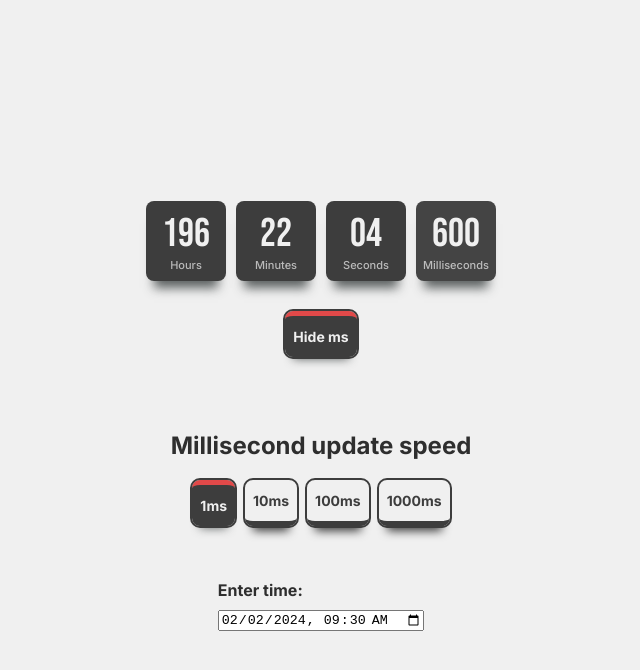
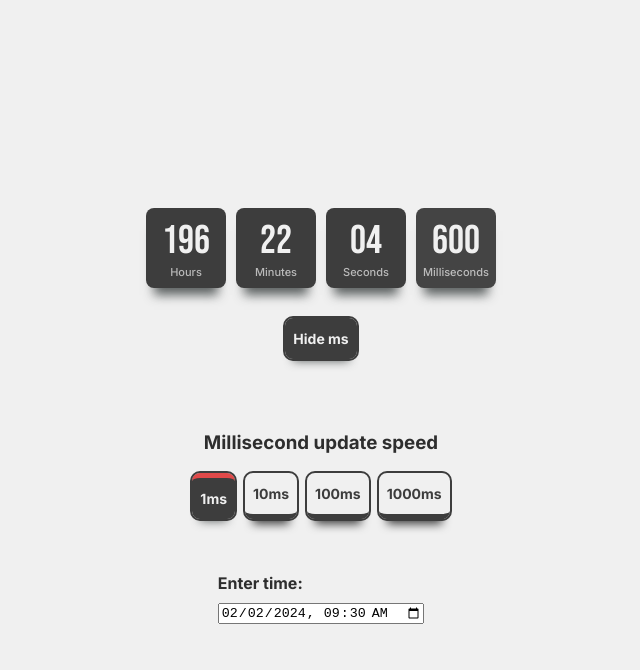
Before and after one commit to adithya-s-sekhar/countdown, a React (Vite) app: page / in a window 1280 px wide. Both pictures are taken after a click on the button "Show ms". Shown: the top 670 px of the page, without its empty margins (319-959 px from the left). Built offline with nearby package versions, Linux system fonts and the light colour scheme.

Commit message:
flair: 5/x

```diff
--- a/src/components/Button/Button.css
+++ b/src/components/Button/Button.css
@@ -12,6 +12,7 @@
 .button.disabled {
   background-color: var(--button-disabled-background-color);
   color: var(--button-disabled-font-color);
+  animation: buttonOff .2s ease-out;
   box-shadow: 0 13px 10px -8px rgba(0, 0, 0, 0.75);
   border-bottom: 5px solid var(--button-enabled-background-color);
 }
@@ -19,21 +20,39 @@
 .button.enabled {
   background-color: var(--button-enabled-background-color);
   color: var(--button-enabled-font-color);
-  animation: shadow .20s ease-out;
+  animation: buttonOn .2s ease-out;
   box-shadow: 0 10px 10px -8px var(--shadow-color);
   border-top: 5px solid var(--accent);
 }
 
-@keyframes shadow {
+.button.no-animation.disabled {
+  animation: none;
+  border-bottom: 0;
+  font-size: 14px;
+}
+
+.button.no-animation.enabled {
+  animation: none;
+  border-top: 0;
+  font-size: 14px;
+}
+
+@keyframes buttonOn {
   0% {
-    font-size: 14px;
-  }
-
-  50% {
-    font-size: 12px;
+    border-top: 1px solid var(--accent);
   }
 
   100% {
-    font-size: 14px;
+    border-top: 5px solid var(--accent);
   }
 }
+
+@keyframes buttonOff {
+  0% {
+    border-bottom: 1px solid var(--button-enabled-background-color);
+  }
+
+  100% {
+    border-bottom: 5px solid var(--button-enabled-background-color);
+  }
+}
--- a/src/features/countdown/Display/Display.jsx
+++ b/src/features/countdown/Display/Display.jsx
@@ -7,7 +7,7 @@ import Button from "../../../components/Button/Button";
 import { setShowMs } from "../countdownSlice";
 import { useDispatch } from "react-redux";
 
-function Display(){
+function Display() {
   const targetTime = useSelector(state => state.countdown?.targetTime);
   const msUpdateSpeed = useSelector(state => state.countdown?.msUpdateSpeed);
   const showMs = useSelector(state => state.countdown?.showMs);
@@ -29,17 +29,17 @@ function Display(){
     <>
       <div className="display">
         {formattedTime
-          .slice(0, (showMs ? formattedTime.length : formattedTime.length-1))
+          .slice(0, (showMs ? formattedTime.length : formattedTime.length - 1))
           .map((item, index) => (
             <div key={index} className='display-item'>
               <div className='display-value'>{item.value}</div>
               <div className='display-label'>{item.label}</div>
             </div>
-        ))}
+          ))}
       </div>
       <div>
         <Button
-          className={`button ${enableIfSame(showMs, true)}`}
+          className={`button no-animation ${enableIfSame(showMs, true)}`}
           onClick={() => dispatch(setShowMs(!showMs))}
           label={showMs ? 'Hide ms' : 'Show ms'}
         />
--- a/src/features/countdown/SpeedControls/SpeedControls.css
+++ b/src/features/countdown/SpeedControls/SpeedControls.css
@@ -14,11 +14,31 @@
 }
 
 .speed-controls.enabled {
-  visibility: visible;
-  /* height: auto; */
+  opacity: 1;
+  animation: reveal .2s ease-in;
 }
 
 .speed-controls.disabled {
-  visibility: hidden;
-  /* height: 0; */
+  opacity: 0;
+  animation: disappear .2s ease-out;
 }
+
+@keyframes reveal {
+  0% {
+    opacity: 0;
+  }
+
+  100% {
+    opacity: 1;
+  }
+}
+
+@keyframes disappear {
+  0% {
+    opacity: 1;
+  }
+
+  100% {
+    opacity: 0;
+  }
+}
--- a/src/features/countdown/SpeedControls/SpeedControls.jsx
+++ b/src/features/countdown/SpeedControls/SpeedControls.jsx
@@ -5,7 +5,7 @@ import "./SpeedControls.css";
 import Button from "../../../components/Button/Button";
 import { useSelector } from "react-redux";
 
-function SpeedControls(){
+function SpeedControls() {
   const msUpdateSpeed = useSelector(state => state.countdown?.msUpdateSpeed);
   const showMs = useSelector(state => state.countdown?.showMs);
 
@@ -13,7 +13,7 @@ function SpeedControls(){
 
   const msPeriods = [1, 10, 100, 1000];
 
-  function handleMsUpdateSpeed(value){
+  function handleMsUpdateSpeed(value) {
     dispatch(setMsUpdateSpeed(value));
   }
 
@@ -21,7 +21,7 @@ function SpeedControls(){
     <div
       className={`speed-controls ${enableIfSame(showMs, true)}`}
     >
-      <h2>Millisecond update speed</h2>
+      <h3>Millisecond update speed</h3>
       <div className="speed-buttons">
         {
           msPeriods.map((value, index) => (
```
